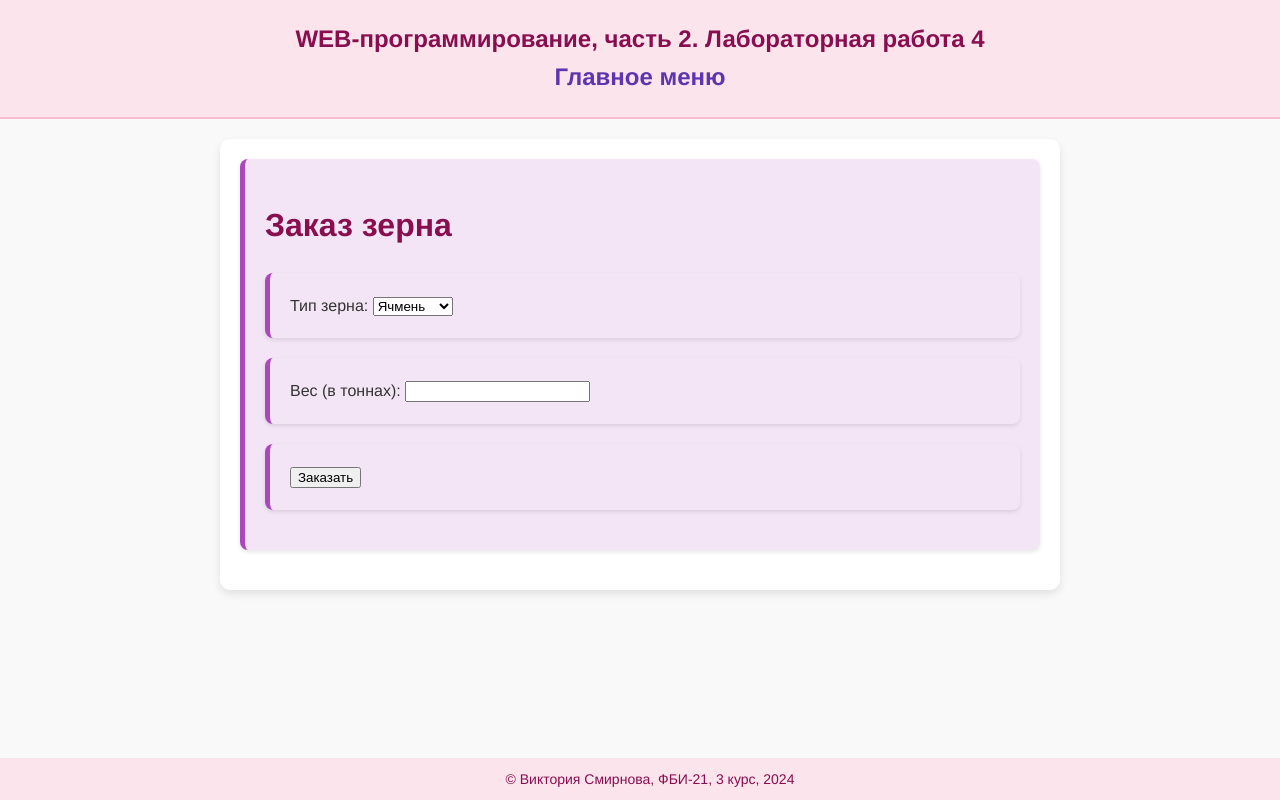
After one commit to sm11rnova/web-programming-labs-2, a Flask app: page /lab4/grain-order in a window 1280 px wide. The commit adds this page. Run offline with Flask 3, Linux system fonts and the light colour scheme.

Commit message:
Заказ зерна

```diff
--- a/lab4.py
+++ b/lab4.py
@@ -253,3 +253,34 @@ prices = {
         'пшеница': 8722,
         'рожь': 14111
     }
+
+
+@lab4.route('/lab4/grain-order', methods=['GET', 'POST'])
+def grain_order():
+    if request.method == 'GET':
+        return render_template('lab4/grain-order.html')
+
+    grain_type = request.form.get('grain_type')
+    weight = request.form.get('weight')
+
+    if not weight:
+        return render_template('lab4/grain-order.html', error='Вес не указан')
+
+    weight = float(weight)
+
+    if weight <= 0:
+        return render_template('lab4/grain-order.html', error='Вес должен быть больше 0')
+
+    if weight > 500:
+        return render_template('lab4/grain-order.html', error='Такого объема сейчас нет в наличии')
+
+
+    price_per_ton = prices.get(grain_type, 0)
+    total_cost = price_per_ton * weight
+
+    if weight > 50:
+        discount = total_cost * 0.1
+        total_cost -= discount
+        return render_template('lab4/grain-order.html', success=True, grain_type=grain_type, weight=weight, total_cost=total_cost, discount=discount)
+
+    return render_template('lab4/grain-order.html', success=True, grain_type=grain_type, weight=weight, total_cost=total_cost)
--- /dev/null
+++ b/templates/lab4/grain-order.html
@@ -0,0 +1,37 @@
+{% extends "base.html" %}
+
+{% block lab %}Лабораторная работа 4{% endblock %}
+
+{% block main %}
+    <div class="order-container">
+        <h1>Заказ зерна</h1>
+        {% if error %}
+            <p class="error">{{ error }}</p>
+        {% endif %}
+        {% if success %}
+            <p class="success">Заказ успешно сформирован. Вы заказали {{ grain_type }}. Вес: {{ weight }} т. Сумма к оплате: {{ total_cost }} руб.</p>
+            {% if discount %}
+                <p>Применена скидка за большой объем: {{ discount }} руб.</p>
+            {% endif %}
+        {% else %}
+            <form method="post">
+                <div>
+                    <label for="grain_type">Тип зерна:</label>
+                    <select id="grain_type" name="grain_type">
+                        <option value="ячмень">Ячмень</option>
+                        <option value="овёс">Овёс</option>
+                        <option value="пшеница">Пшеница</option>
+                        <option value="рожь">Рожь</option>
+                    </select>
+                </div>
+                <div>
+                    <label for="weight">Вес (в тоннах):</label>
+                    <input type="text" id="weight" name="weight">
+                </div>
+                <div>
+                    <button type="submit">Заказать</button>
+                </div>
+            </form>
+        {% endif %}
+    </div>
+{% endblock %}
--- a/templates/lab4/lab4.html
+++ b/templates/lab4/lab4.html
@@ -14,5 +14,6 @@
         <li><a href="/lab4/tree">Счётчик деревьев</a></li>
         <li><a href="/lab4/login">Авторизация</a></li>
         <li><a href="/lab4/fridge">Холодильник</a></li>
+        <li><a href="/lab4/grain-order">Заказ зерна</a></li>
     </ol>
     {% endblock %}
```
